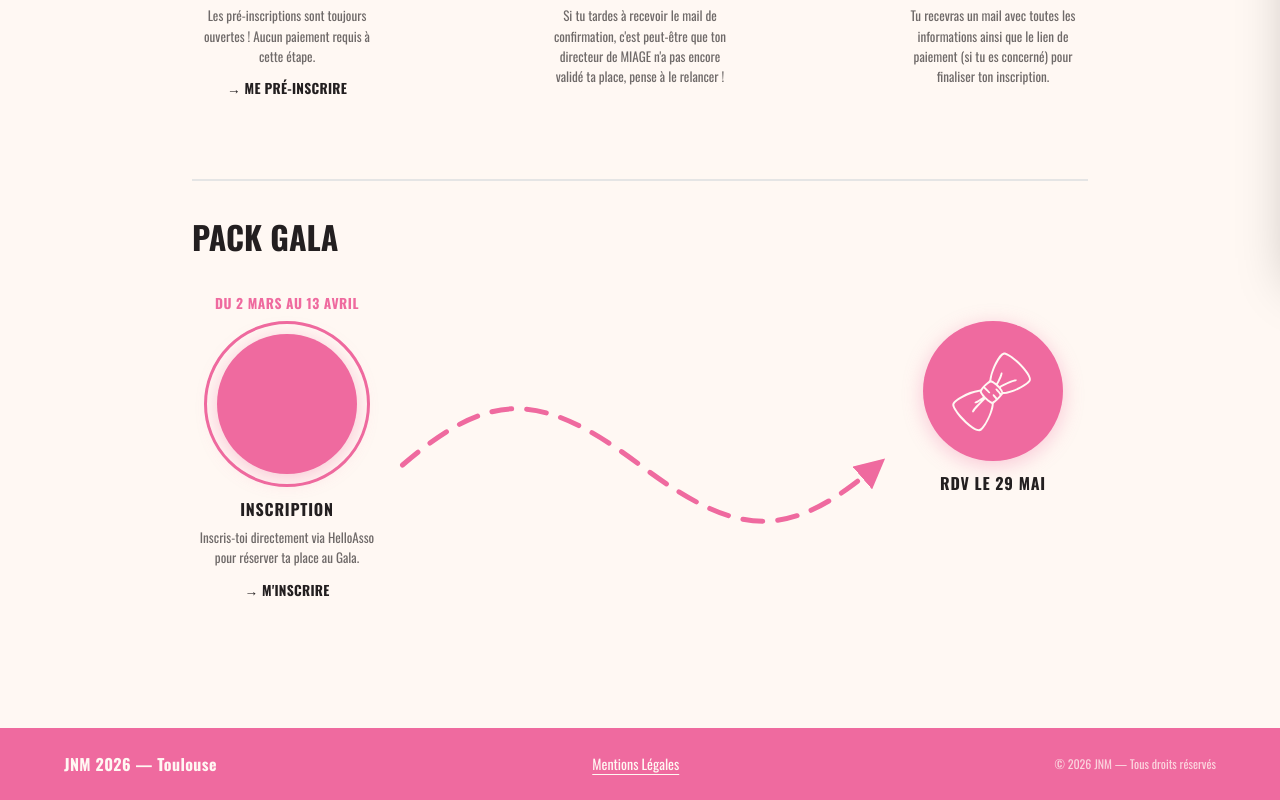
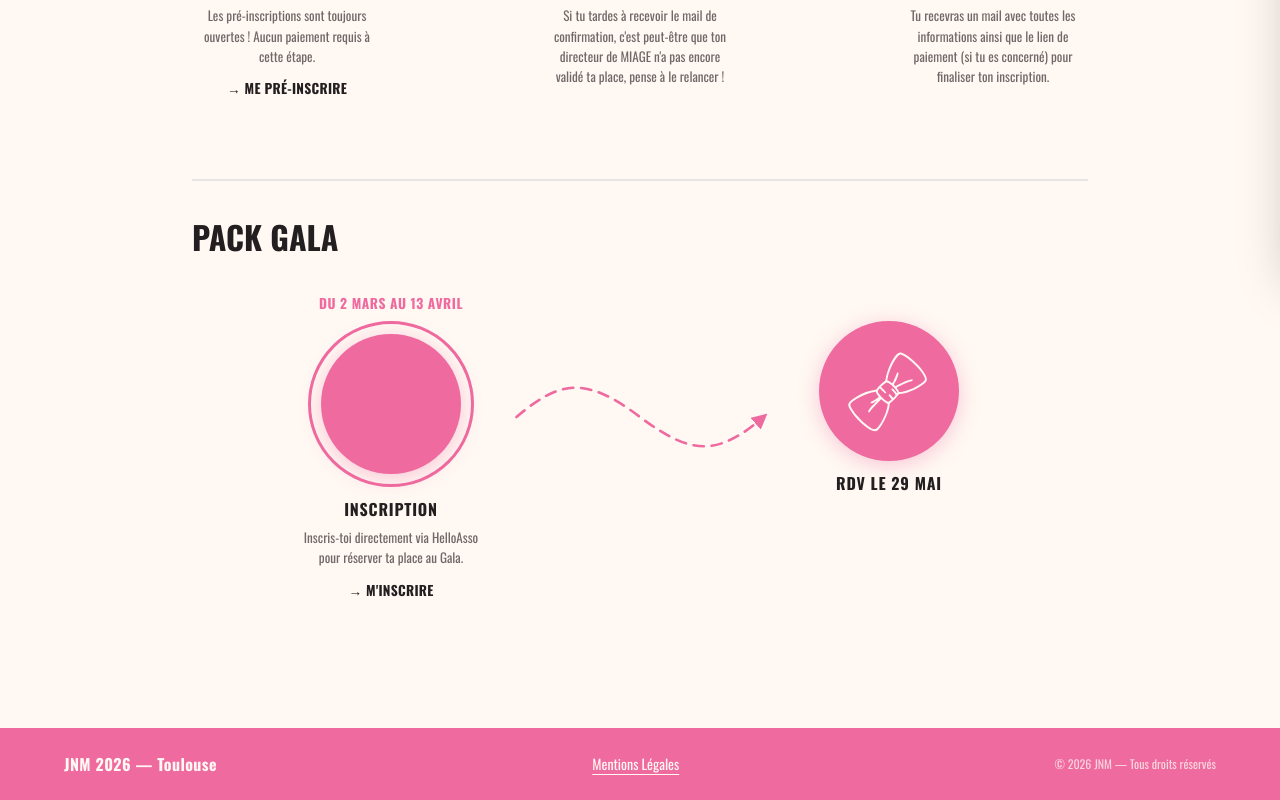
Before and after one commit to JPX87/jnm2026-front, a Next.js app: page /inscription in a window 1280 px wide. Shown: the part 530-1330 px from the top of the page. Built offline with nearby package versions, Linux system fonts and the light colour scheme.

Commit message:
fix: corrige taille fleche apres review

```diff
--- a/src/components/features/InscriptionContent/InscriptionContent.tsx
+++ b/src/components/features/InscriptionContent/InscriptionContent.tsx
@@ -5,7 +5,7 @@ import React from "react";
 /* ── Dashed waving arrow SVG (horizontal, desktop only) ── */
 function DashedArrow({ id = "arrowhead", large = false }: { id?: string; large?: boolean }) {
     return (
-        <div className={`hidden sm:flex flex-1 self-start items-center mt-[4.5rem] min-w-[40px] ${large ? "" : "max-w-[90px]"}`}>
+        <div className={`hidden sm:flex self-start items-center mt-[4.5rem] ${large ? "w-[260px]" : "flex-1 min-w-[40px] max-w-[90px]"}`}>
             <svg viewBox="0 0 200 80" fill="none" xmlns="http://www.w3.org/2000/svg" className="w-full h-auto overflow-visible">
                 <defs>
                     <marker id={id} markerWidth="6" markerHeight="6"
@@ -185,7 +185,7 @@ export default function InscriptionContent() {
                     Pack Gala
                 </h2>
 
-                <div className="flex flex-col sm:flex-row items-center sm:items-start justify-center sm:justify-between gap-0 sm:gap-2">
+                <div className="flex flex-col sm:flex-row items-center sm:items-start justify-center gap-0 sm:gap-6">
                     <Step
                         title="Inscription"
                         description="Inscris-toi directement via HelloAsso pour réserver ta place au Gala."
```
